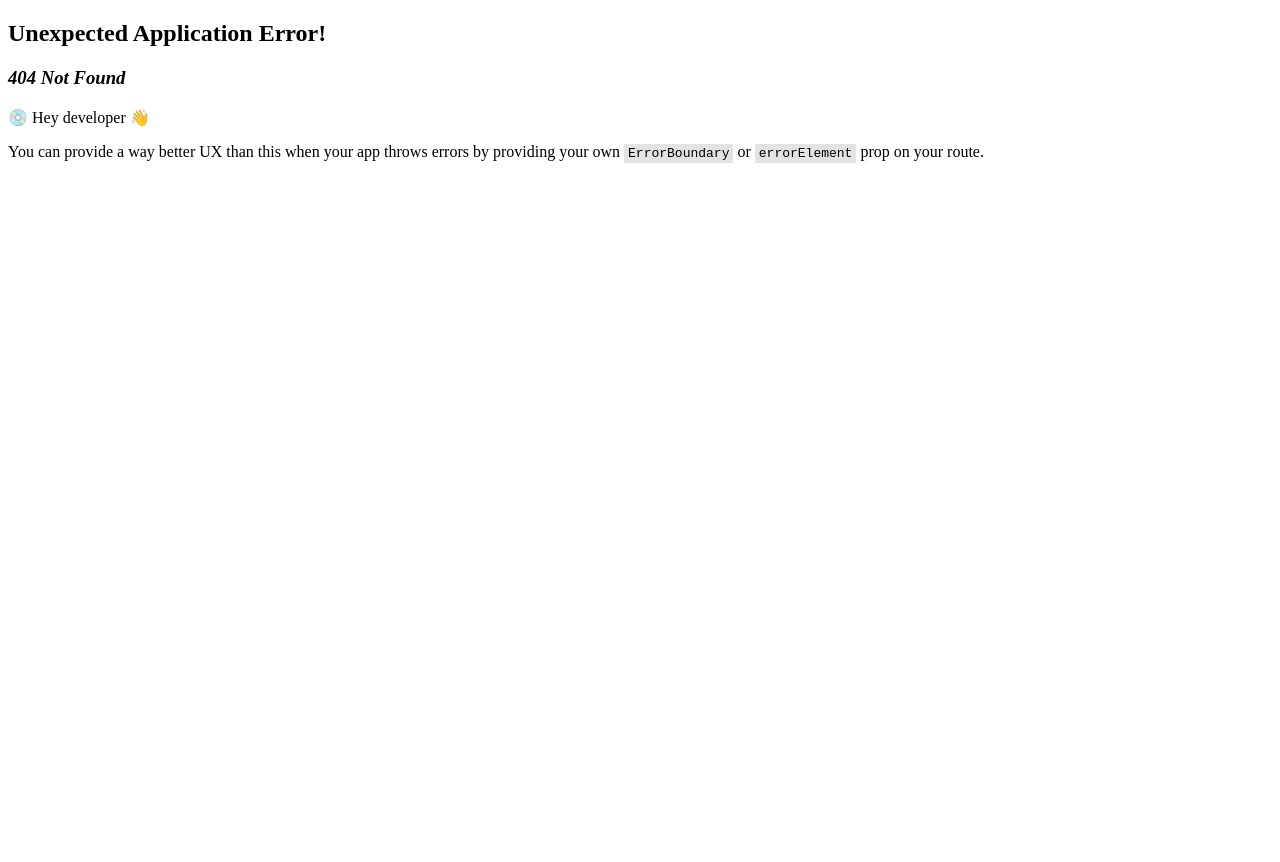
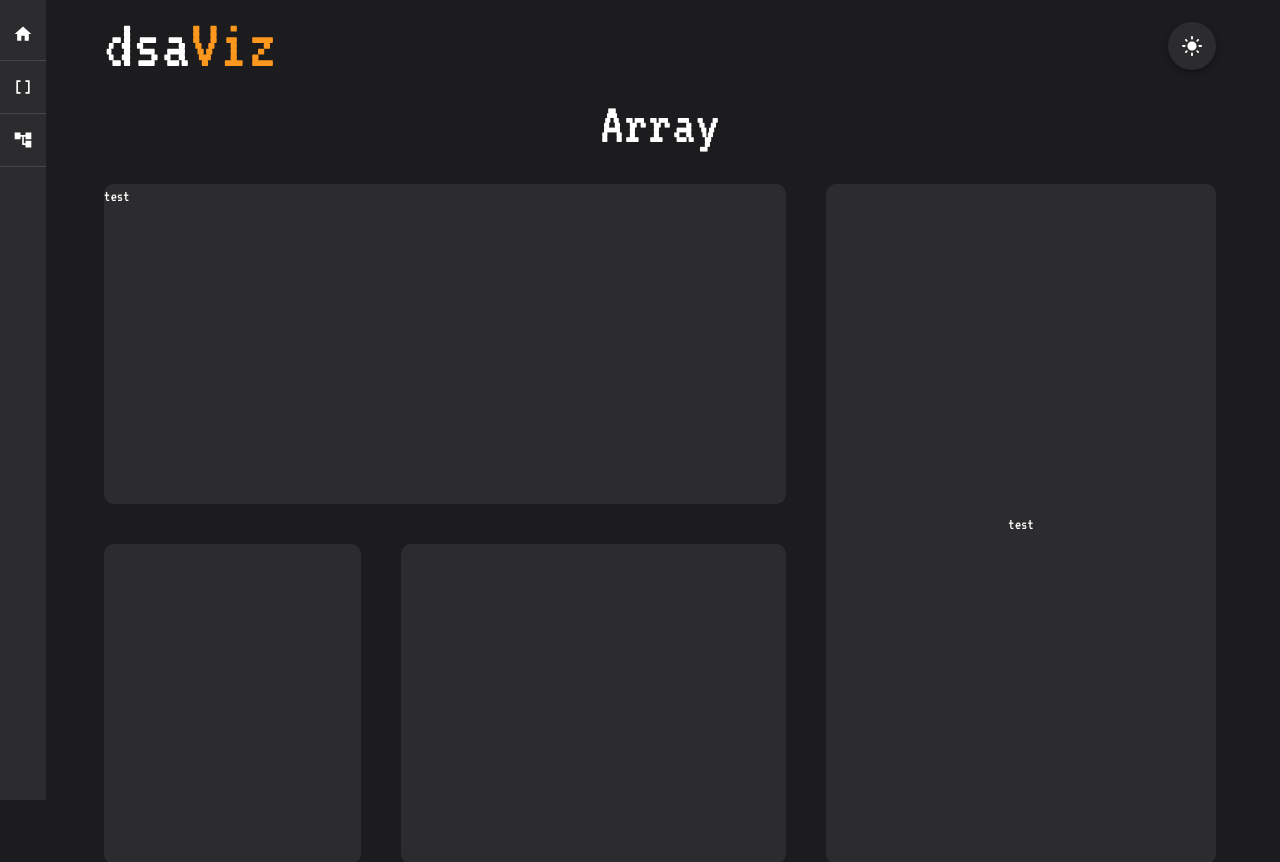
Before and after one commit to lukereed1/dsaviz, a React (Vite) app: page /array in a window 1280 px wide. Before the commit this address had no page. Shown: the top 862 px of the page. Before the commit the page ends 800 px from the top, so only its background shows below. Built offline with nearby package versions, Linux system fonts and the light colour scheme.

Commit message:
- Menu page complete - Data structure template page started

```diff
--- a/src/App.tsx
+++ b/src/App.tsx
@@ -31,7 +31,7 @@ export default function App() {
 			<Box display={"flex"} minHeight={"100vh"} flexDirection={"column"}>
 				<SideMenu />
 				<Header mode={mode} toggleMode={toggleMode} />
-				<Container sx={{ flex: 1, mt: 3 }}>
+				<Container sx={{ flex: 1, minWidth: "100%" }}>
 					{location.pathname === "/" ? <HomePage /> : <Outlet />}
 				</Container>
 				<Footer />
--- a/src/app/layout/Header.tsx
+++ b/src/app/layout/Header.tsx
@@ -2,7 +2,15 @@ import LightModeIcon from "@mui/icons-material/LightMode";
 import DarkModeIcon from "@mui/icons-material/DarkMode";
 import DarkLogo from "../../assets/dark-logo.svg";
 import LightLogo from "../../assets/light-logo.svg";
-import { Box, Avatar, IconButton, PaletteMode, useTheme } from "@mui/material";
+import {
+	Box,
+	Avatar,
+	IconButton,
+	PaletteMode,
+	useTheme,
+	Button,
+} from "@mui/material";
+import { useNavigate } from "react-router-dom";
 
 interface Props {
 	mode: PaletteMode;
@@ -11,17 +19,22 @@ interface Props {
 
 export default function Header(props: Props) {
 	const theme = useTheme();
+	const navigate = useNavigate();
+
 	return (
 		<Box
+			paddingLeft={13}
+			paddingRight={8}
+			paddingY={1}
 			display={"flex"}
-			justifyContent={"space-between"}
-			paddingLeft={10}
-			paddingRight={4}
-			paddingY={1}>
-			<img
-				src={theme.palette.mode === "dark" ? DarkLogo : LightLogo}
-				alt="DsaViz Logo"
-			/>
+			justifyContent={"space-between"}>
+			<Button sx={{ padding: 0 }} onClick={() => navigate("/")}>
+				<img
+					src={theme.palette.mode === "dark" ? DarkLogo : LightLogo}
+					alt="DsaViz Logo"
+				/>
+			</Button>
+
 			<IconButton
 				onClick={props.toggleMode}
 				sx={{
--- a/src/app/layout/MenuNestedList.tsx
+++ b/src/app/layout/MenuNestedList.tsx
@@ -67,6 +67,7 @@ export default function NestedList(props: Props) {
 								disablePadding>
 								{item.items?.map((item) => (
 									<ListItemButton
+										onClick={() => navigate(item.path)}
 										sx={{
 											fontSize: 18,
 											justifyContent: "center",
--- a/src/app/layout/SideMenu.tsx
+++ b/src/app/layout/SideMenu.tsx
@@ -36,8 +36,8 @@ export default function SideMenu() {
 			icon: <DataArrayIcon sx={{ fontSize: 20 }} />,
 			nested: true,
 			items: [
-				{ label: "Array", path: "#" },
-				{ label: "Linked List", path: "#" },
+				{ label: "Array", path: "/array" },
+				{ label: "Linked List", path: "/array" },
 			],
 			menuToggle: () => handleDsMenu(),
 			open: dsMenuOpen,
@@ -59,7 +59,7 @@ export default function SideMenu() {
 	return (
 		<>
 			<Box
-				onMouseEnter={handleMenu}
+				// onMouseEnter={handleMenu}
 				zIndex={9}
 				sx={{
 					position: "fixed",
--- a/src/app/router/Routes.tsx
+++ b/src/app/router/Routes.tsx
@@ -1,11 +1,15 @@
 import { createBrowserRouter } from "react-router-dom";
 import App from "../../App";
 import MenuPage from "../../pages/menu/MenuPage";
+import ArrayPage from "../../pages/data-structures/array/ArrayPage";
 
 export const router = createBrowserRouter([
 	{
 		path: "/",
 		element: <App />,
-		children: [{ path: "menu", element: <MenuPage /> }],
+		children: [
+			{ path: "menu", element: <MenuPage /> },
+			{ path: "array", element: <ArrayPage /> },
+		],
 	},
 ]);
--- /dev/null
+++ b/src/pages/data-structures/DataStructurePage.tsx
@@ -0,0 +1,60 @@
+import { Box, Typography } from "@mui/material";
+import { ReactNode } from "react";
+
+interface Props {
+	header: string;
+	operations?: ReactNode;
+}
+
+export default function DataStructurePage(props: Props) {
+	return (
+		<Box
+			paddingLeft={10}
+			paddingRight={5}
+			display={"flex"}
+			flexDirection={"column"}
+			textAlign={"center"}>
+			<Typography variant="h2">{props.header}</Typography>
+			<Box height={680} display={"flex"} gap={5} marginTop={3}>
+				<Box
+					flex={1.75}
+					gap={5}
+					height={"100%"}
+					display={"flex"}
+					flexDirection={"column"}
+					justifyContent={"center"}
+					alignItems={"center"}>
+					<Box
+						width={"100%"}
+						display={"flex"}
+						flex={1}
+						bgcolor={"primary.main"}
+						borderRadius={"10px"}>
+						test
+					</Box>
+					<Box width={"100%"} flex={1} display={"flex"} gap={5}>
+						<Box
+							borderRadius={"10px"}
+							flex={1}
+							bgcolor={"primary.main"}>
+							{props.operations}
+						</Box>
+						<Box
+							borderRadius={"10px"}
+							flex={1.5}
+							bgcolor={"primary.main"}></Box>
+					</Box>
+				</Box>
+				<Box
+					flex={1}
+					bgcolor={"primary.main"}
+					display={"flex"}
+					justifyContent={"center"}
+					alignItems={"center"}
+					borderRadius={"10px"}>
+					test
+				</Box>
+			</Box>
+		</Box>
+	);
+}
--- /dev/null
+++ b/src/pages/data-structures/array/ArrayPage.tsx
@@ -0,0 +1,6 @@
+import { Box } from "@mui/material";
+import DataStructurePage from "../DataStructurePage";
+
+export default function ArrayPage() {
+	return <DataStructurePage header="Array" />;
+}
--- a/src/pages/home/HomePage.tsx
+++ b/src/pages/home/HomePage.tsx
@@ -1,6 +1,8 @@
 import { Box, Button, Typography } from "@mui/material";
+import { useNavigate } from "react-router-dom";
 
 export default function HomePage() {
+	const navigate = useNavigate();
 	return (
 		<Box
 			display={"flex"}
@@ -33,6 +35,7 @@ export default function HomePage() {
 					</Typography>
 				</Typography>
 				<Button
+					onClick={() => navigate("/menu")}
 					variant="contained"
 					sx={{
 						marginTop: 3,
--- a/src/pages/menu/MenuPage.tsx
+++ b/src/pages/menu/MenuPage.tsx
@@ -18,9 +18,9 @@ export default function MenuPage() {
 		{
 			label: "Data Structures",
 			items: [
-				{ label: "Arrays", path: "#" },
-				{ label: "Linked List", path: "#" },
-				{ label: "Graph", path: "#" },
+				{ label: "Arrays", path: "/array" },
+				{ label: "Linked List", path: "/array" },
+				{ label: "Graph", path: "/array" },
 				{ label: "Arrays", path: "#" },
 				{ label: "Linked List", path: "#" },
 				{ label: "Graph", path: "#" },
--- a/src/pages/menu/NestedList.tsx
+++ b/src/pages/menu/NestedList.tsx
@@ -7,6 +7,7 @@ import {
 	ListItemText,
 } from "@mui/material";
 import { Fragment } from "react";
+import { useNavigate } from "react-router-dom";
 
 interface MenuItem {
 	label: string;
@@ -25,6 +26,7 @@ interface Props {
 }
 
 export default function NestedList(props: Props) {
+	const navigate = useNavigate();
 	return (
 		<List sx={{ minWidth: 750 }}>
 			{props.menuItems.map((item) => (
@@ -52,6 +54,7 @@ export default function NestedList(props: Props) {
 							disablePadding>
 							{item.items?.map((item) => (
 								<ListItemButton
+									onClick={() => navigate(item.path)}
 									sx={{
 										fontSize: 32,
 										justifyContent: "center",
```
